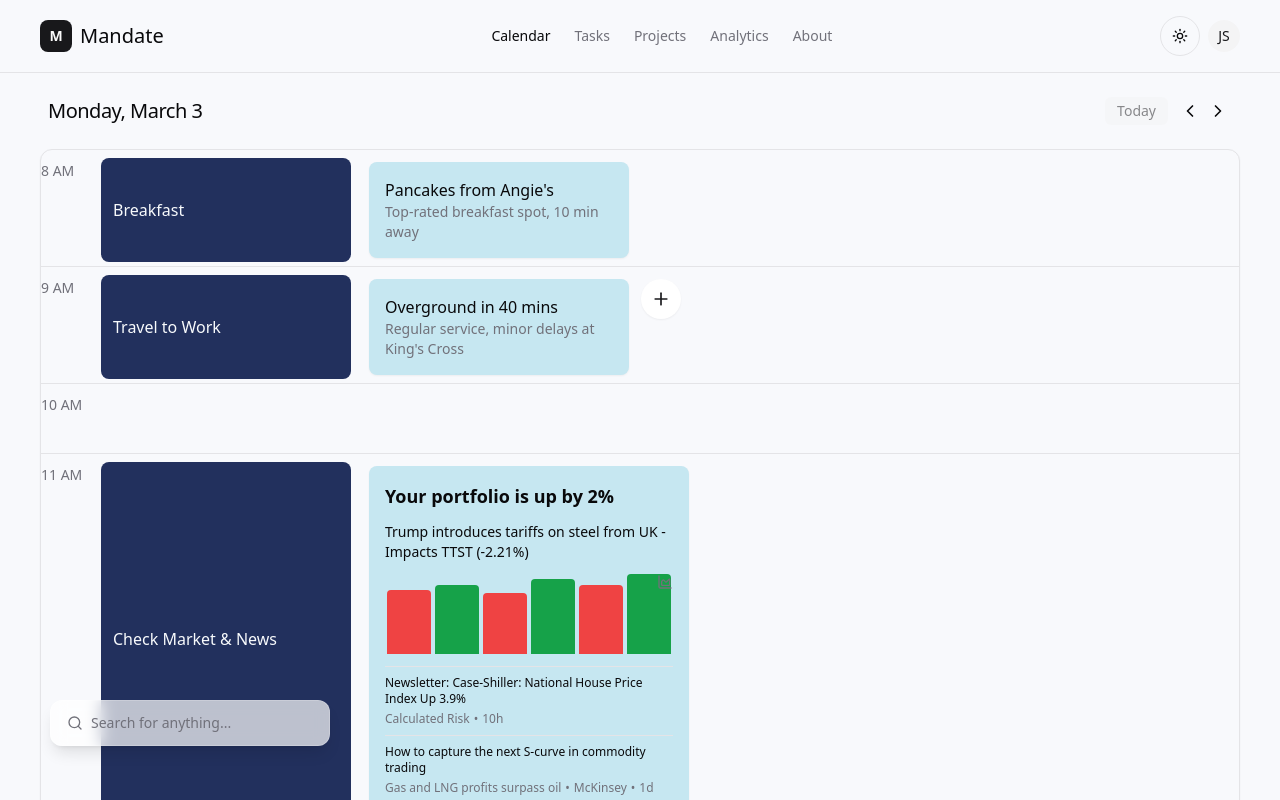
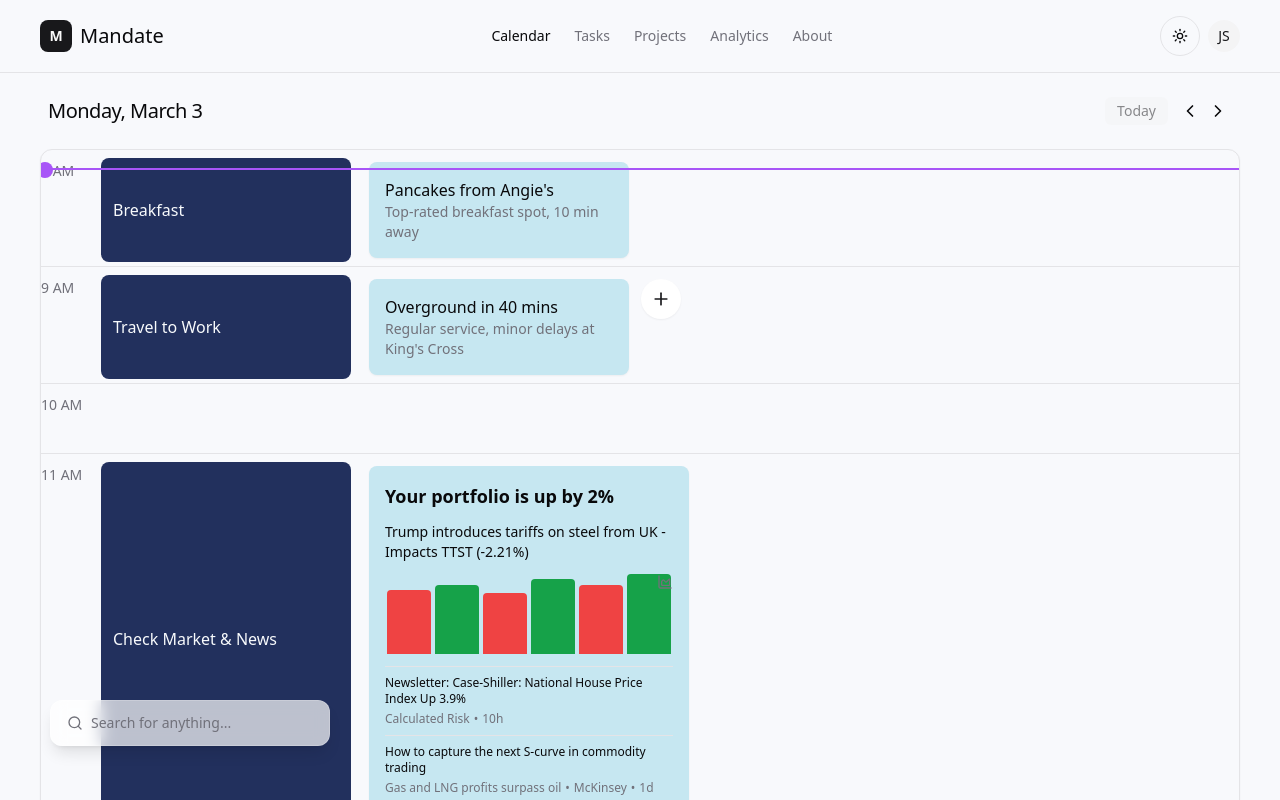
Before and after one commit to santosh-imperial/mandate, a React (Vite) app: page / in a window 1280 px wide. Shown: the top 800 px of the page. Built offline with nearby package versions, Linux system fonts and the light colour scheme.

Commit message:
Fix calendar display issue
The calendar display has an issue that needs to be resolved.

```diff
--- a/src/components/Calendar.tsx
+++ b/src/components/Calendar.tsx
@@ -77,7 +77,7 @@ export const Calendar = () => {
         </div>
       </div>
 
-      <div className="border border-border rounded-xl overflow-hidden shadow-sm bg-background relative">
+      <div className="border border-border rounded-xl overflow-hidden shadow-sm bg-background">
         <div className="calendar-container relative">
           {hours.map(hour => (
             <TimeSlot
@@ -89,13 +89,13 @@ export const Calendar = () => {
 
           {/* Fixed time indicator at 8:15 AM */}
           <div
-            className="absolute left-0 right-0 border-t-2 border-red-500 z-10 pointer-events-none"
+            className="absolute left-0 right-0 border-t-2 border-purple-500 z-10 pointer-events-none"
             style={{
-              top: `calc(${timePosition.hourIndex * TIME_SLOT_HEIGHT}px + ${timePosition.minutePercentage}% * ${TIME_SLOT_HEIGHT}px / 100)`,
+              top: `${(timePosition.hourIndex * TIME_SLOT_HEIGHT) + (timePosition.minutePercentage * TIME_SLOT_HEIGHT / 100)}px`,
             }}
           >
-            <div className="absolute -left-1 -top-2 w-4 h-4 rounded-full bg-red-500" />
-            <span className="absolute -left-16 -top-3 text-xs font-medium text-red-500">8:15 AM</span>
+            <div className="absolute -left-1 -top-2 w-4 h-4 rounded-full bg-purple-500" />
+            <span className="absolute -left-16 -top-3 text-xs font-medium text-purple-500">8:15 AM</span>
           </div>
         </div>
       </div>
```
